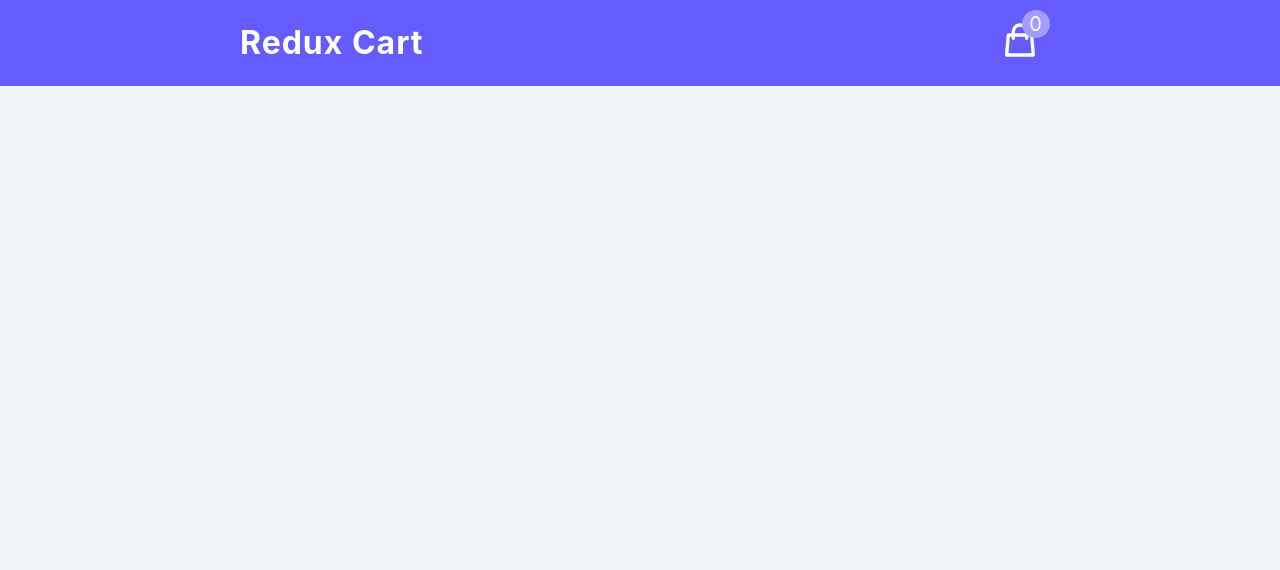
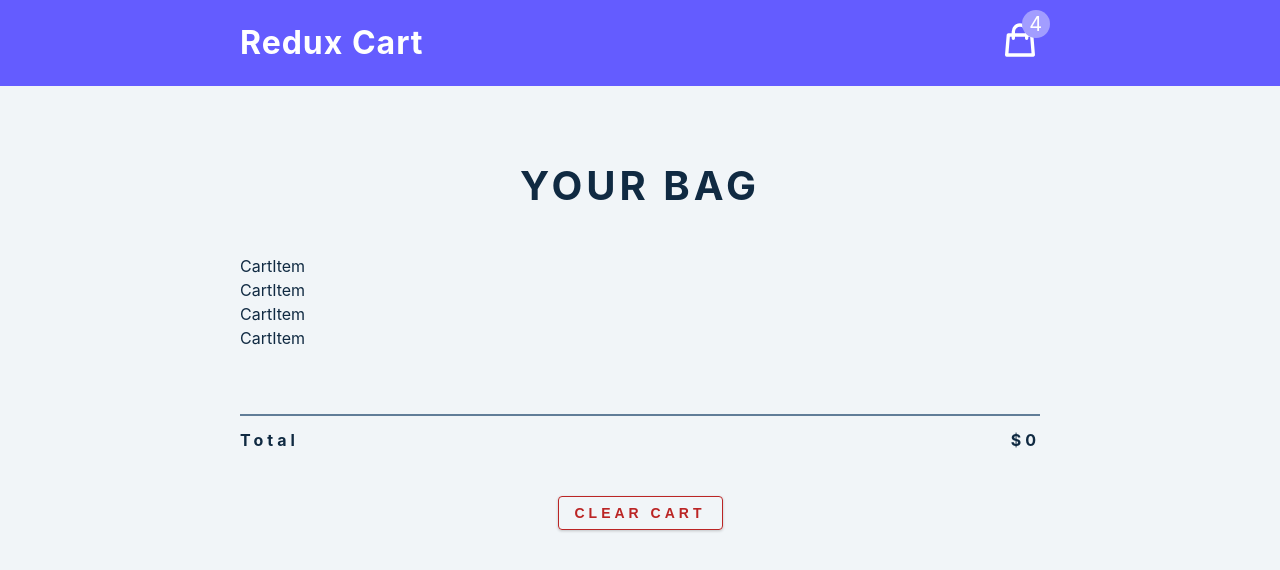
Before and after one commit to xthazudp/Redux-Cart, a React (Create React App) app: page / in a window 1280 px wide. Shown: the top 570 px of the page. Built offline with nearby package versions, Linux system fonts and the light colour scheme.

Commit message:
CartContainer

```diff
--- a/src/App.js
+++ b/src/App.js
@@ -1,9 +1,11 @@
 import Navbar from "./components/Navbar";
+import CartContainer from "./components/CartContainer";
 
 function App() {
   return (
     <main>
       <Navbar />
+      <CartContainer />
     </main>
   );
 }
--- /dev/null
+++ b/src/components/CartContainer.js
@@ -0,0 +1,41 @@
+import React from "react";
+import { useSelector } from "react-redux";
+import CartItem from "./CartItem";
+
+const CartContainer = () => {
+  const { amount, total, cartItems } = useSelector((store) => store.cart);
+
+  if (amount < 1) {
+    return (
+      <section className="cart">
+        <header>
+          <h2>Your Bag</h2>
+          <h4 className="empty-cart">Is currently empty</h4>
+        </header>
+      </section>
+    );
+  }
+  return (
+    <section className="cart">
+      <header>
+        <h2>Your Bag</h2>
+      </header>
+      <div>
+        {cartItems.map((item) => {
+          return <CartItem key={item.key} {...item}></CartItem>;
+        })}
+      </div>
+      <footer>
+        <hr />
+        <div className="cart-total">
+          <h4>
+            total <span>${total}</span>
+          </h4>
+        </div>
+        <button className="btn clear-btn">Clear cart</button>
+      </footer>
+    </section>
+  );
+};
+
+export default CartContainer;
--- /dev/null
+++ b/src/components/CartItem.js
@@ -0,0 +1,7 @@
+import React from "react";
+
+const CartItem = () => {
+  return <div>CartItem</div>;
+};
+
+export default CartItem;
--- a/src/features/cart/cartSlice.js
+++ b/src/features/cart/cartSlice.js
@@ -3,7 +3,7 @@ import cartItems from "../../cartItems";
 
 const initialState = {
   cartItems: cartItems,
-  amount: 0,
+  amount: 4,
   total: 0,
   isLoading: true,
 };
```
